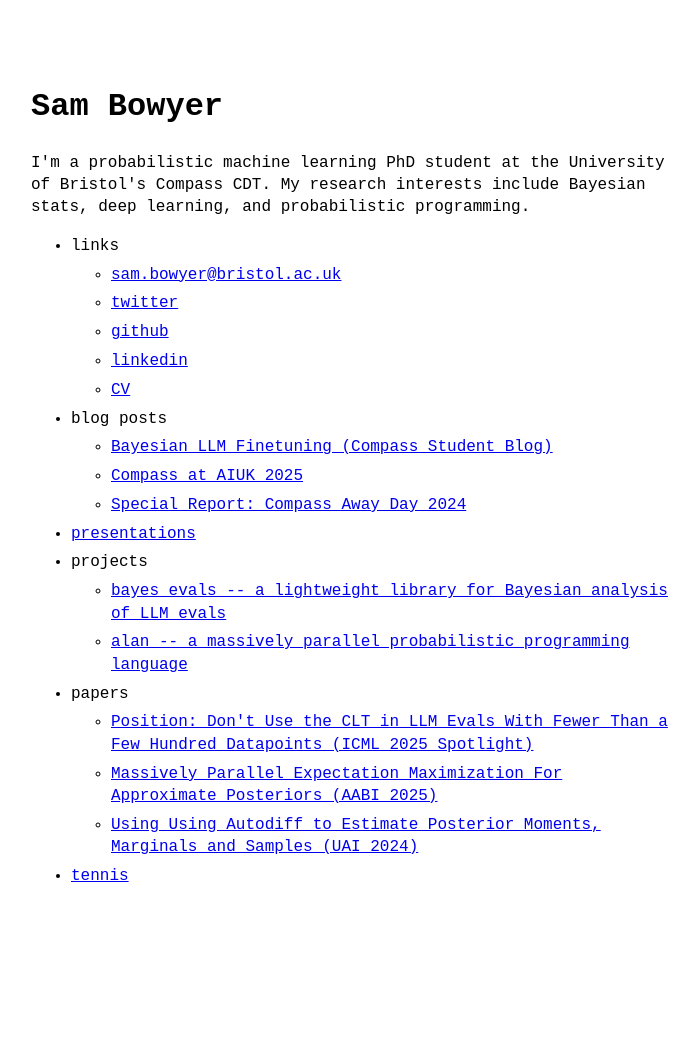
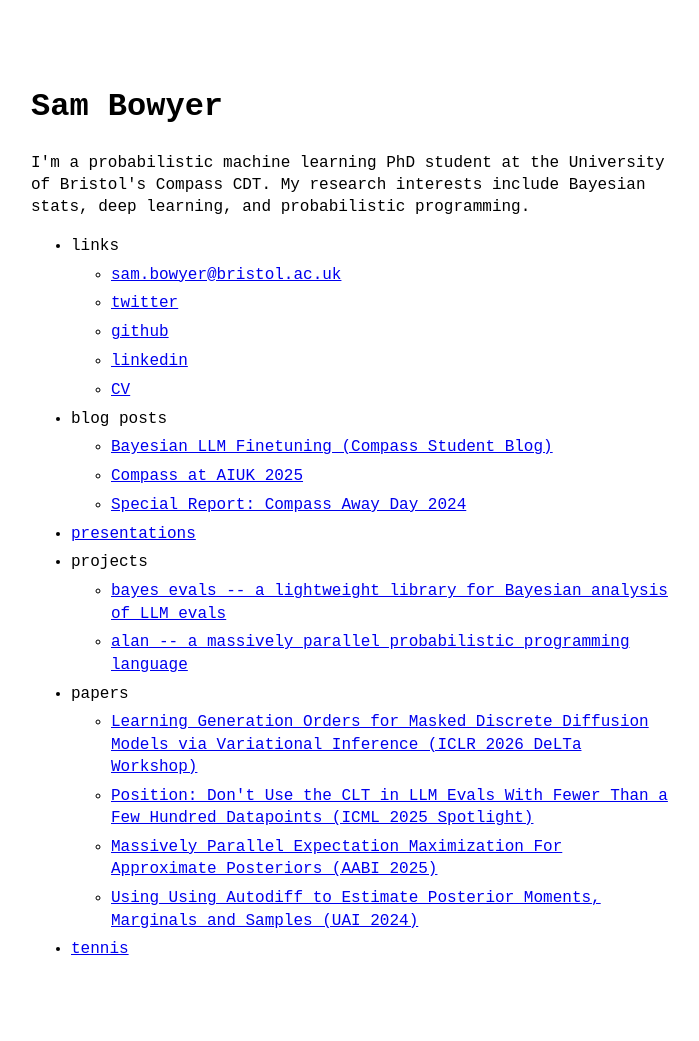
Before and after one commit to sambowyer/sambowyer.github.io, a Jekyll site: the page built from index.md, in a window 1280 px wide. Shown: the whole page, without its empty margins (289-988 px from the left). Built offline with Jekyll 4.4.1, drawn with Linux system fonts in a browser that asks for light colours; before the commit the page ends 967 px from its top, so only the background shows below that.

Commit message:
Add new paper entry to menu.yml

```diff
--- a/_data/menu.yml
+++ b/_data/menu.yml
@@ -43,6 +43,8 @@
 
   - title: papers
     entries:
+      - title: "Learning Generation Orders for Masked Discrete Diffusion Models via Variational Inference (ICLR 2026 DeLTa Workshop)"
+        url: https://arxiv.org/abs/2602.23968
       - title: "Position: Don't Use the CLT in LLM Evals With Fewer Than a Few Hundred Datapoints (ICML 2025 Spotlight)"
         url: https://arxiv.org/abs/2503.01747
       - title: "Massively Parallel Expectation Maximization For Approximate Posteriors (AABI 2025)"
```
